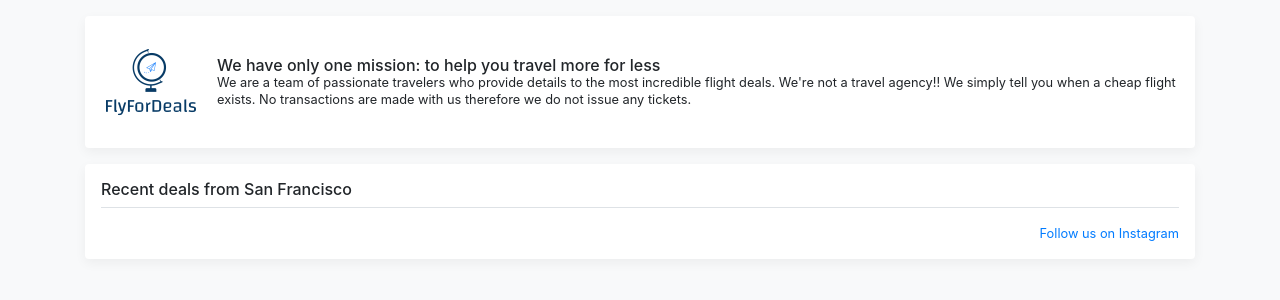
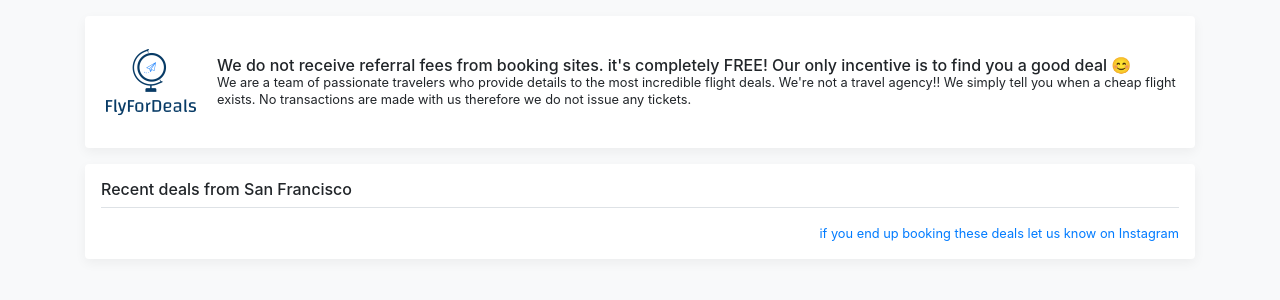
Before and after one commit to alirezaseifi/fly8, a Flask app: page / in a window 1280 px wide. Shown: the part 56-356 px from the top of the page. Run offline with Flask 2, Linux system fonts and the light colour scheme; some libraries are stand-ins or nearby versions.

Commit message:
template update

```diff
--- a/templates/home.html
+++ b/templates/home.html
@@ -60,10 +60,8 @@
       <div class="d-flex align-items-center p-3 my-3 text-blakc-50 bg-white rounded box-shadow">
         <img class="mr-3" src="{{ url_for('static',filename='assets/img/logo/logo_text.png') }}" alt="fly for deals logo" style="width: 100px;">
         <div class="lh-100">
-          <h6 class="mb-0 text-black lh-100">We have only one mission: to help you travel more for less</h6>
-          <small> We are a team of passionate travelers who provide details to the most incredible flight deals.
-
-We're not a travel agency!! We simply tell you when a cheap flight exists. No transactions are made with us therefore we do not issue any tickets.</small>
+          <h6 class="mb-0 text-black lh-100">We do not receive referral fees from booking sites. it's completely FREE! Our only incentive is to find you a good deal &#128522;</h6>
+          <small> We are a team of passionate travelers who provide details to the most incredible flight deals. We're not a travel agency!! We simply tell you when a cheap flight exists. No transactions are made with us therefore we do not issue any tickets. </small>
         </div>
       </div>
 
@@ -80,7 +78,7 @@
           </div>
         {% endfor %}
         <small class="d-block text-right mt-3">
-          <a href="https://www.instagram.com/flyfordeals" target="_blank">Follow us on Instagram</a>
+          <a href="https://www.instagram.com/flyfordeals" target="_blank">if you end up booking these deals let us know on Instagram</a>
         </small>
       </div>
 
```
